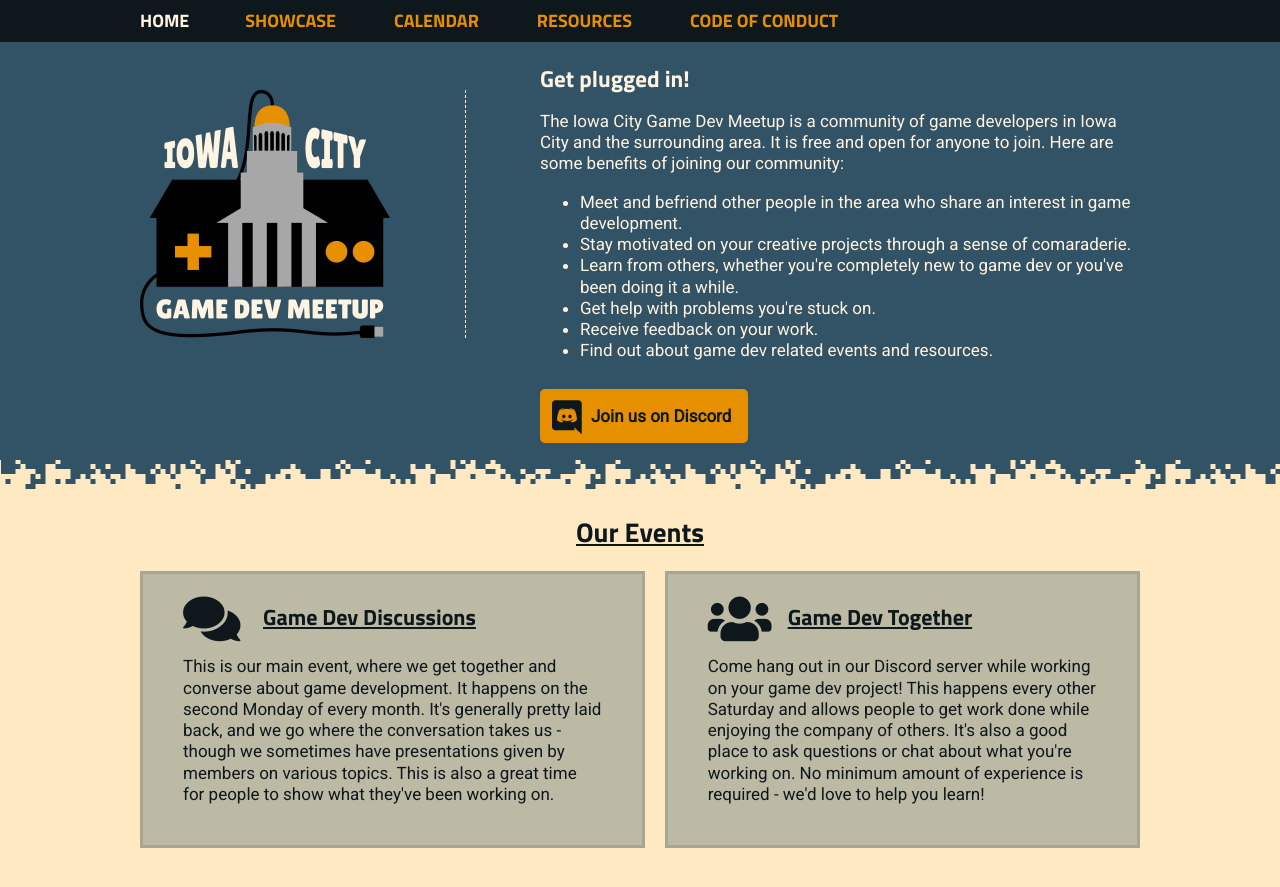
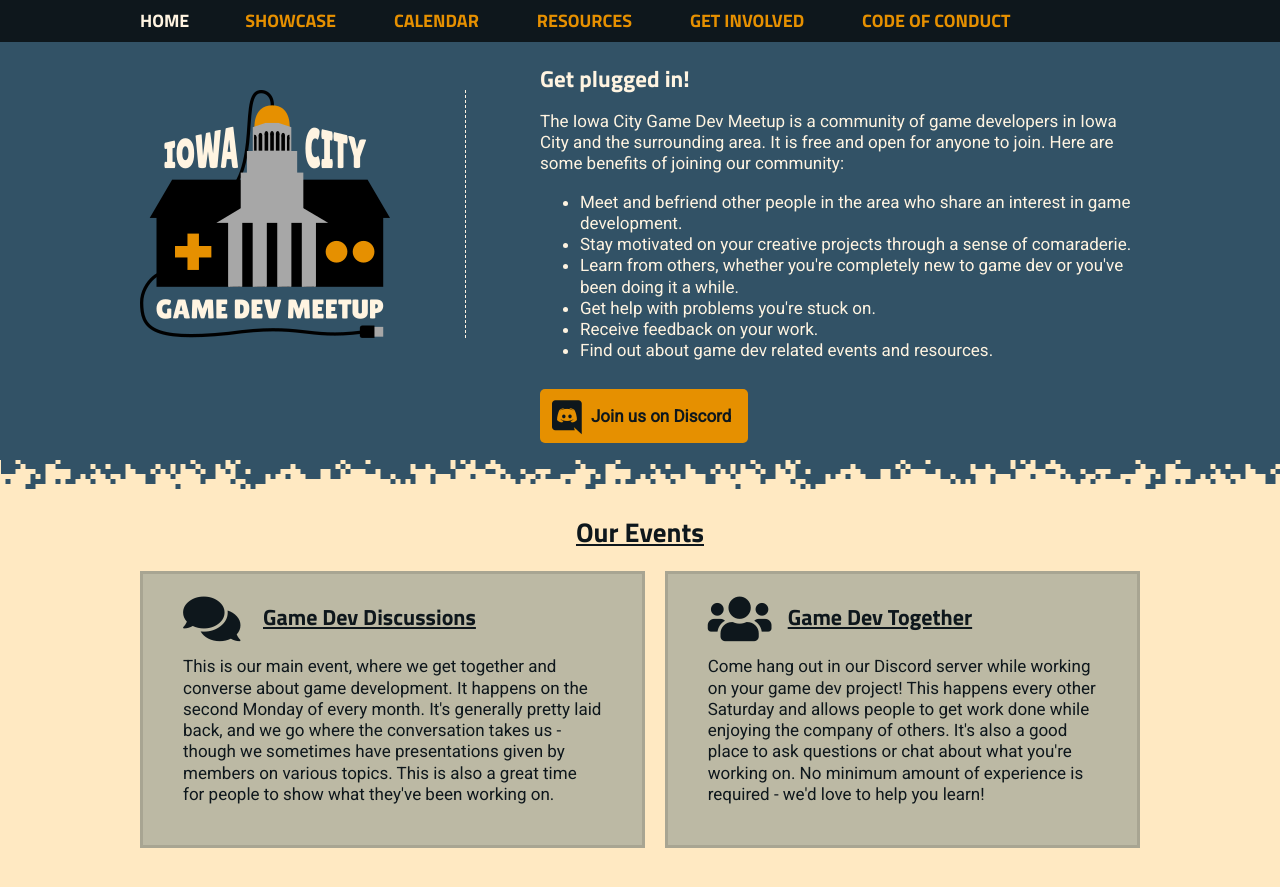
Before and after one commit to iowa-city-game-dev/iowa-city-game-dev.github.io, a Jekyll site: the page built from index.html, in a window 1280 px wide. Shown: the top 887 px of the page. Built offline with Jekyll 4.4.1, drawn with Linux system fonts in a browser that asks for light colours.

Commit message:
Add "Get Involved" page

```diff
--- a/_includes/header.html
+++ b/_includes/header.html
@@ -57,6 +57,16 @@
           {% endif %}
         </li>
         <li role="none">
+          {% assign getInvolvedUrl = "/get-involved/" %}
+          {% if page.url != getInvolvedUrl %}
+          <a role="menuitem" href="{{getInvolvedUrl}}">
+          {% endif %}
+            Get Involved
+          {% if page.url != getInvolvedUrl %}
+          </a>
+          {% endif %}
+        </li>
+        <li role="none">
           {% assign codeOfConductUrl = "/code-of-conduct/" %}
           {% if page.url != codeOfConductUrl %}
           <a role="menuitem" href="{{codeOfConductUrl}}">
```
Also changed, not shown: get-involved/index.md (added, +18 -0 lines). Lines whose indentation alone changed are shown as unchanged.
